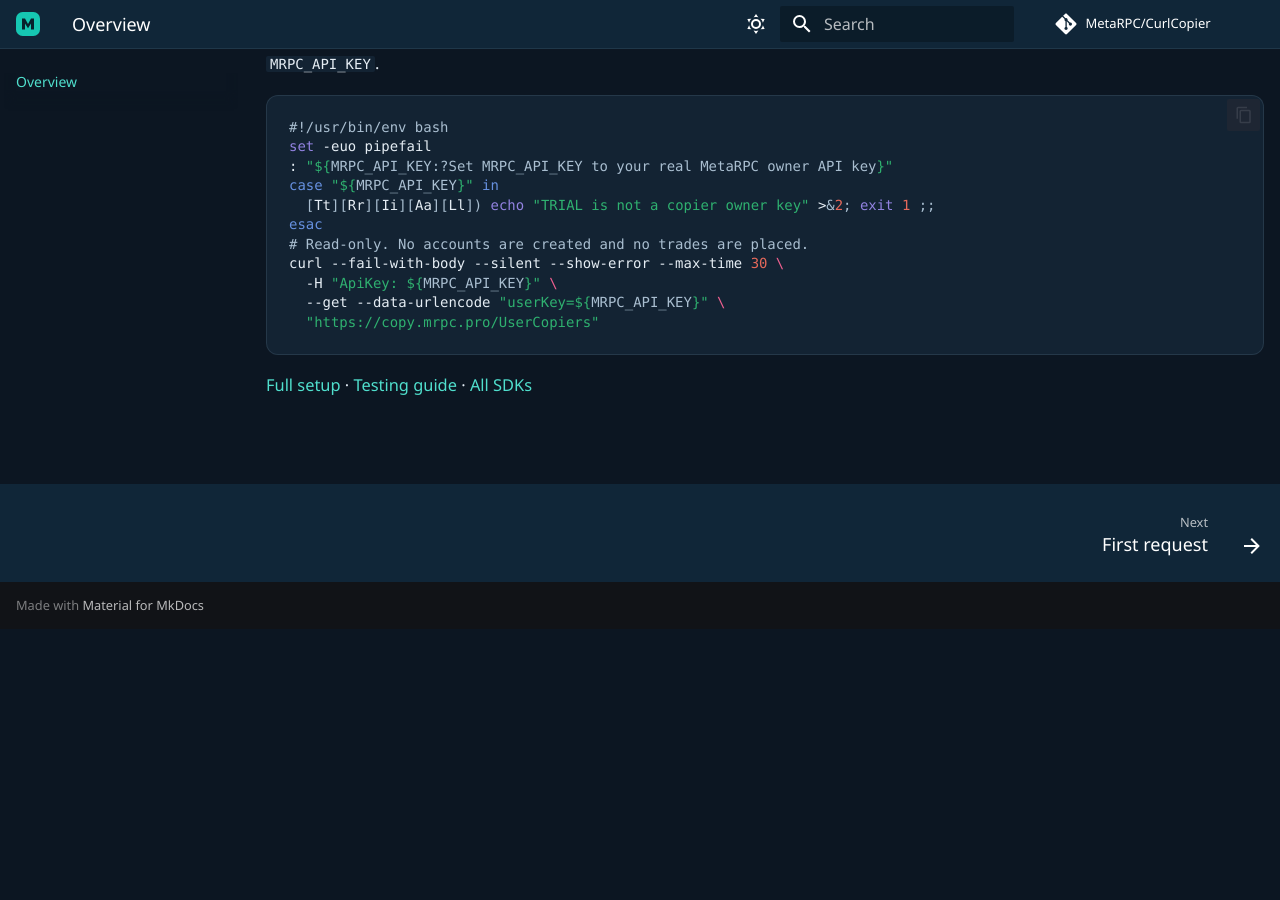
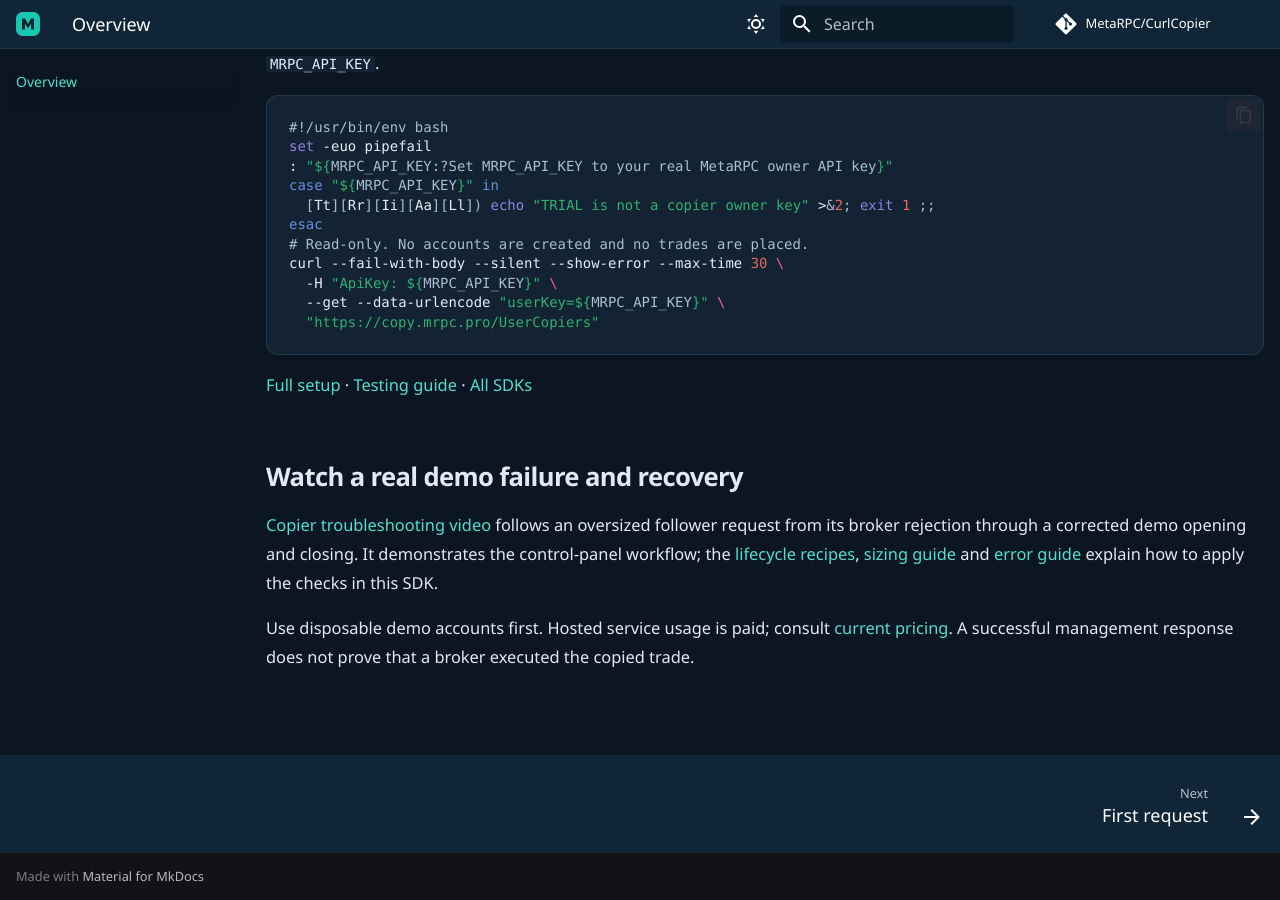
Before and after one commit to MetaRPC/CurlCopier, an MkDocs documentation site: the page built from docs/index.md, in a window 1280 px wide and 900 px high, scrolled down 1148 px. Built offline with MkDocs 1.6.1 and Material for MkDocs 9.7.7, drawn with Linux system fonts in a browser that asks for light colours; comment, search, counter and statistics services are not loaded; before the commit the page ends 1777 px from its top, so only the background shows below that.

Commit message:
Connect SDK quickstarts with demo tutorials and troubleshooting

````diff
--- a/docs/index.md
+++ b/docs/index.md
@@ -51,3 +51,9 @@
 ```
 
 [Full setup](quickstart.md) · [Testing guide](testing.md) · [All SDKs](sdks.md)
+
+## Watch a real demo failure and recovery
+
+[Copier troubleshooting video](https://mrpc.pro/tutorials/console/copier-troubleshooting) follows an oversized follower request from its broker rejection through a corrected demo opening and closing. It demonstrates the control-panel workflow; the [lifecycle recipes](recipes.md), [sizing guide](sizing.md) and [error guide](troubleshooting.md) explain how to apply the checks in this SDK.
+
+Use disposable demo accounts first. Hosted service usage is paid; consult [current pricing](https://mrpc.pro/#pricing). A successful management response does not prove that a broker executed the copied trade.
````
Also changed, not shown: README.md (+8 -0 lines).
